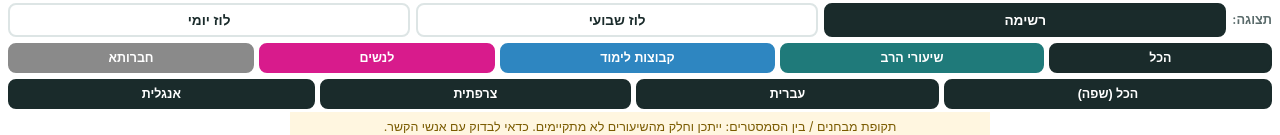
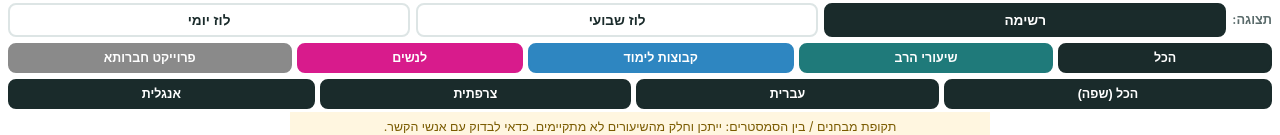
Before and after one commit to ecohen100-collab/technion-beit-midrash-schedule, a plain HTML site: page index.html in a window 1280 px wide. Shown: the part 301-436 px from the top of the page. Drawn offline with Linux system fonts and the light colour scheme.

Commit message:
Rename chevruta to project chevruta; drop title for Eitan
Co-Authored-By: Claude Opus 5.5 <noreply@anthropic.com>

```diff
--- a/data.js
+++ b/data.js
@@ -6,7 +6,7 @@ const CATEGORIES = {
   rabanim: { label: "שיעורי הרב", color: "#1f7a7a" },
   groups: { label: "קבוצות לימוד", color: "#2e86c1" },
   women: { label: "לנשים", color: "#d81b8c" },
-  chevruta: { label: "חברותא", color: "#8a8a8a" }
+  chevruta: { label: "פרוייקט חברותא", color: "#8a8a8a" }
 };
 
 const LANGUAGES = ["עברית", "צרפתית", "אנגלית"];
@@ -30,7 +30,7 @@ const SCHEDULE = [
   { time: "8:00", subject: "לימוד כוזרי", teacher: "איתן כהן", category: "groups", contactKey: "לימוד כוזרי", days: ["רביעי"], duration: 60 },
 
   { time: "18:30", subject: "אגדות חז\"ל - שיעור אמונה ומחשבה", teacher: "הרב דורון אביטל", category: "groups", contactKey: "", days: ["ראשון"], duration: 60, note: "בנושאים מגוונים עפ\"י מדרשי חז\"ל" },
-  { time: "19:00", subject: "אמונה ומעשה", teacher: "הרב ד\"ר איתן כהן או הרב נדב טולדו", category: "groups", contactKey: "אמונה ומעשה", days: ["שני"], duration: 60, note: "20:00 ארוחת ערב. פעם בחודש: מרצה אורח, ערב משותף עם המדרשה" },
+  { time: "19:00", subject: "אמונה ומעשה", teacher: "איתן כהן או הרב נדב טולדו", category: "groups", contactKey: "אמונה ומעשה", days: ["שני"], duration: 60, note: "20:00 ארוחת ערב. פעם בחודש: מרצה אורח, ערב משותף עם המדרשה" },
   { time: "20:20", subject: "אמונה ומעשה - אורות הקודש (הרב קוק)", teacher: "מו\"ר הרב אלעד דוקוב", category: "rabanim", contactKey: "אמונה ומעשה", days: ["שני"], duration: 30 },
   { time: "19:00", subject: "מדרשה לבנות", teacher: "אפרת ומו\"ר הרב אלעד דוקוב", category: "women", contactKey: "מדרשה לבנות", days: ["שני"], duration: 120 },
   { time: "19:00", subject: "שיעור בצרפתית", teacher: "ר' מיכאל וועקנין", category: "groups", contactKey: "", days: ["שני"], duration: 60, lang: "צרפתית" },
@@ -40,7 +40,7 @@ const SCHEDULE = [
   { time: "19:30", subject: "תוכנית סמיכת חבר", teacher: "הרב אבן לוין", category: "groups", contactKey: "", days: ["ראשון"], duration: 60, lang: "אנגלית", note: "לימוד עמוק בענייני הלכה. השעה תלויה בזמני תפילה" },
   { time: "19:00", subject: "משמר", teacher: "הרב אבן לוין", category: "groups", contactKey: "", days: ["שני"], duration: 60, lang: "אנגלית", note: "לימוד בחבורות קטנות" },
 
-  { time: "18:00", subject: "חברותא", teacher: "", category: "chevruta", contactKey: "", days: ["שלישי"], duration: 240 },
+  { time: "18:00", subject: "פרוייקט חברותא", teacher: "", category: "chevruta", contactKey: "", days: ["שלישי"], duration: 240 },
 
   { time: "13:00", subject: "Lunch and Learn", teacher: "טובה לוין", category: "groups", contactKey: "Lunch and Learn", days: ["רביעי"], duration: 60, lang: "אנגלית" },
   { time: "20:00", subject: "חי בהם - הלכה במרחבי החיים", teacher: "הרב עדיאל כהן", category: "groups", contactKey: "וחי בהם", days: ["רביעי"], duration: 60, note: "נושאים הלכתיים הקשורים בחיי היומיום של כולנו" },
--- a/index.html
+++ b/index.html
@@ -339,7 +339,7 @@
     <button class="filter-btn" data-cat="rabanim">שיעורי הרב</button>
     <button class="filter-btn" data-cat="groups">קבוצות לימוד</button>
     <button class="filter-btn" data-cat="women">לנשים</button>
-    <button class="filter-btn" data-cat="chevruta">חברותא</button>
+    <button class="filter-btn" data-cat="chevruta">פרוייקט חברותא</button>
   </div>
   <div class="filters" id="langNav">
     <button class="filter-btn generic active" data-lang="all">הכל (שפה)</button>
```
